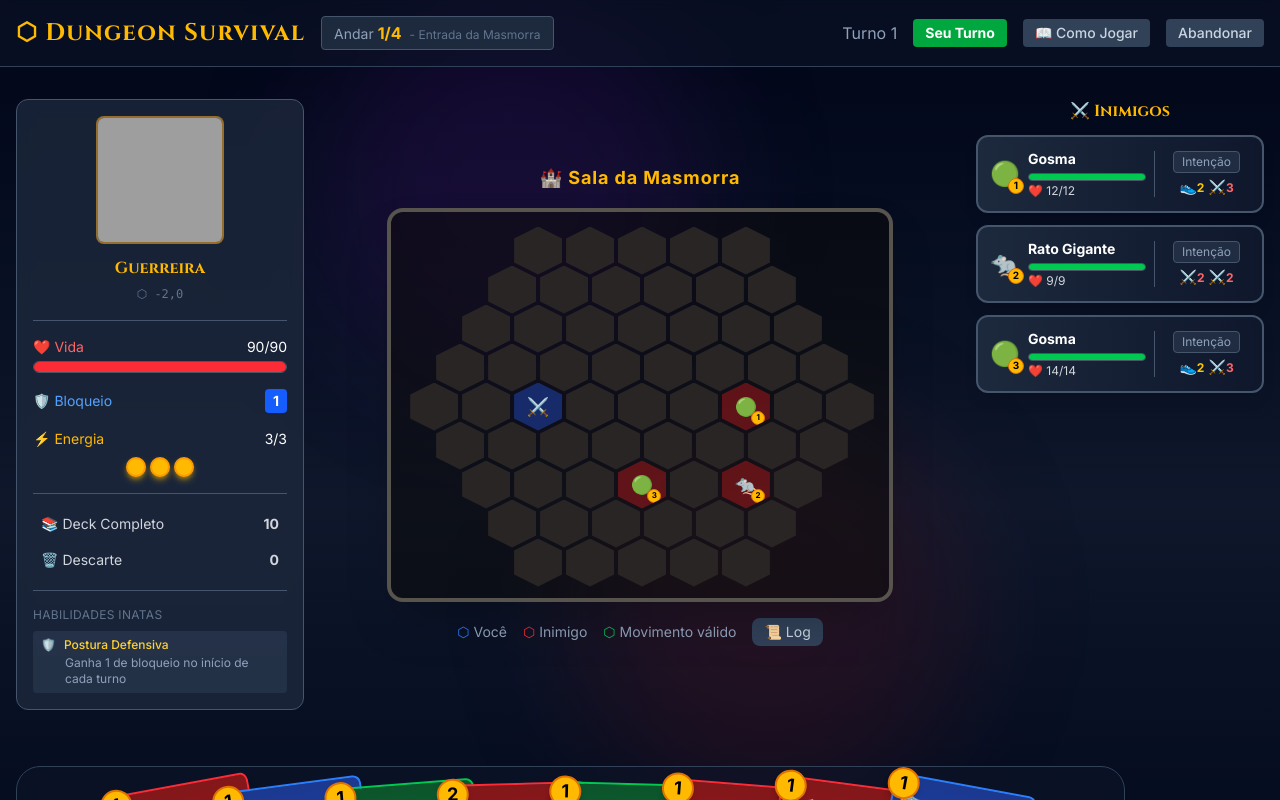
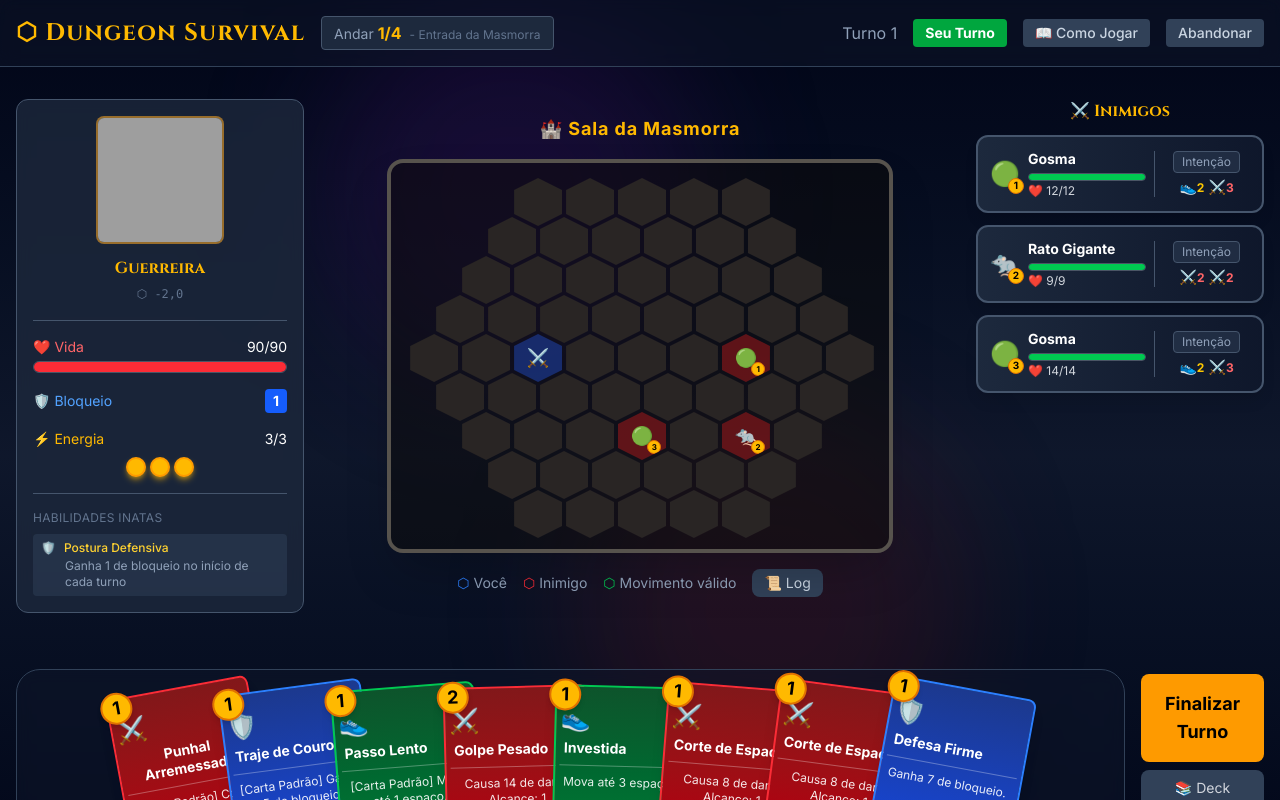
Before and after one commit to ValdineiJunior/dungeon-survival, a Next.js app: page /game in a window 1280 px wide. Both pictures are taken after a click on the element 328 px from the left and 569 px from the top of the page. Shown: the top 800 px of the page. Built offline with nearby package versions, Linux system fonts and the light colour scheme; grey boxes are pictures that could not be loaded.

Commit message:
feat: enhance GamePage with Deck and Discard buttons for improved gameplay navigation

```diff
--- a/app/components/PlayerStatus.tsx
+++ b/app/components/PlayerStatus.tsx
@@ -83,28 +83,9 @@ export function PlayerStatus({ player, deckCount, discardCount, classDef, onView
       {/* Separador */}
       <div className="border-t border-slate-600" />
 
-      {/* Contadores de deck - clicáveis */}
-      <div className="space-y-2 text-sm">
-        <button
-          onClick={onViewDeck}
-          className="w-full flex items-center justify-between text-gray-300 hover:text-amber-400 hover:bg-slate-700/50 rounded px-2 py-1 transition-colors"
-        >
-          <span>📚 Deck Completo</span>
-          <span className="font-bold">{deckCount}</span>
-        </button>
-        <button
-          onClick={onViewDiscard}
-          className="w-full flex items-center justify-between text-gray-300 hover:text-amber-400 hover:bg-slate-700/50 rounded px-2 py-1 transition-colors"
-        >
-          <span>🗑️ Descarte</span>
-          <span className="font-bold">{discardCount}</span>
-        </button>
-      </div>
-
       {/* Habilidades Inatas */}
       {classDef.innateAbilities.length > 0 && (
         <>
-          <div className="border-t border-slate-600" />
           <div className="space-y-2">
             <div className="text-xs text-slate-500 uppercase tracking-wide">
               Habilidades Inatas
--- a/app/game/page.tsx
+++ b/app/game/page.tsx
@@ -453,8 +453,8 @@ export default function GamePage() {
             />
           </div>
 
-          {/* End Turn Button */}
-          <div className="shrink-0">
+          {/* End Turn Button and Deck Buttons */}
+          <div className="shrink-0 flex flex-col gap-2">
             <button
               onClick={endTurn}
               disabled={phase !== "playerTurn"}
@@ -471,6 +471,24 @@ export default function GamePage() {
               Finalizar
               <br />
               Turno
+            </button>
+
+            <button
+              onClick={() => setShowDeckModal(true)}
+              className="px-4 py-2 bg-slate-700 hover:bg-slate-600 text-gray-300 hover:text-amber-400 rounded-lg text-sm transition-colors"
+            >
+              <span>📚 Deck</span>
+              <br />
+              <span className="text-xs font-bold">{deck.length}</span>
+            </button>
+
+            <button
+              onClick={() => setShowDiscardModal(true)}
+              className="px-4 py-2 bg-slate-700 hover:bg-slate-600 text-gray-300 hover:text-amber-400 rounded-lg text-sm transition-colors"
+            >
+              <span>🗑️ Descarte</span>
+              <br />
+              <span className="text-xs font-bold">{discardPile.length}</span>
             </button>
           </div>
         </div>
```
